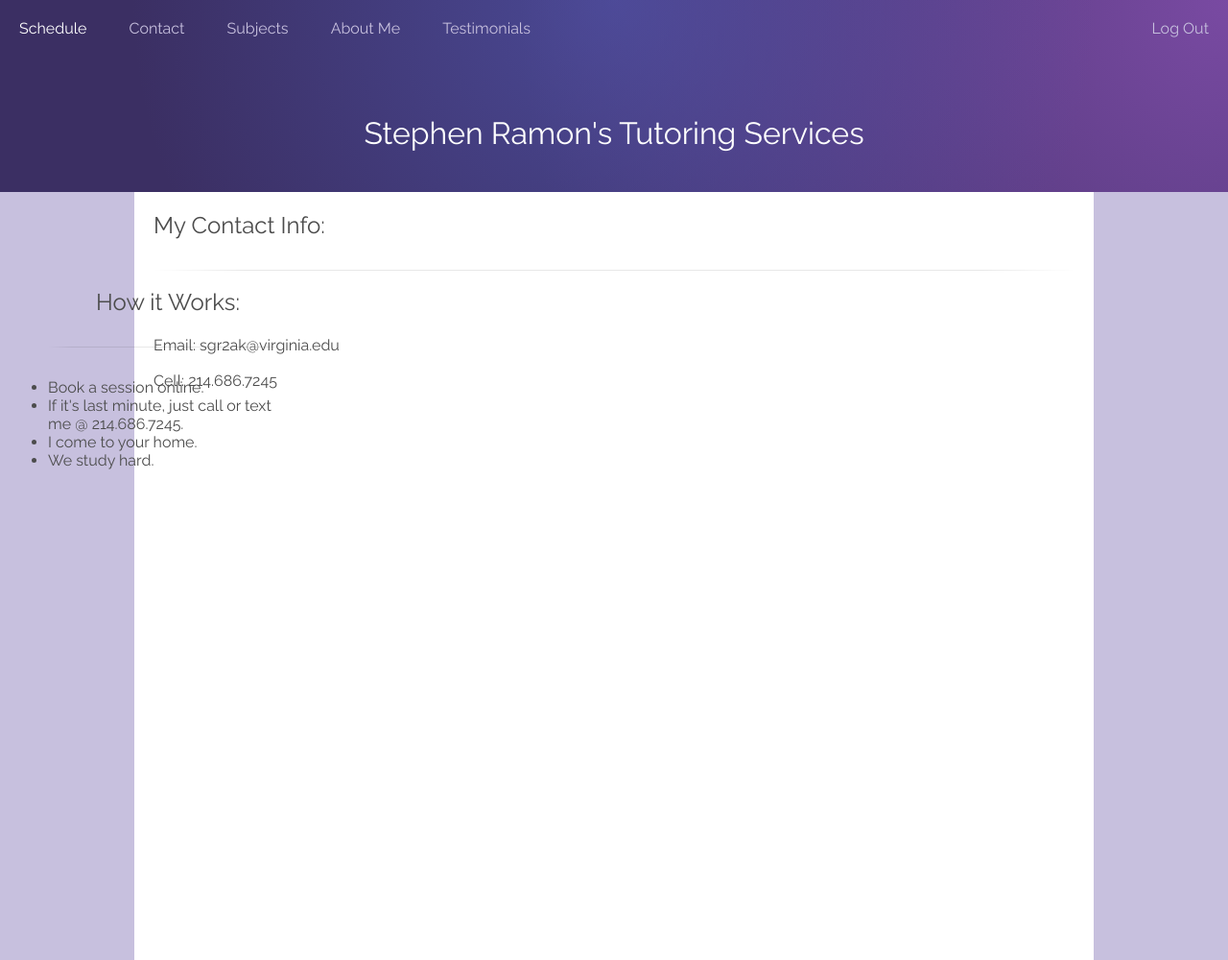
After one commit to mpieces/stephens-tutoring-final, a Rails app: page /contact in a window 1280 px wide. The commit adds this page. Shown: the whole page at 96% size. Run offline with Rails 7, Linux system fonts and the light colour scheme; style sheets or scripts are compiled from the project's sources; some libraries are stand-ins or nearby versions.

Commit message:
Start new project, complete homepage links and calendar embedding

```diff
--- /dev/null
+++ b/app/assets/javascripts/home.coffee
@@ -0,0 +1,3 @@
+# Place all the behaviors and hooks related to the matching controller here.
+# All this logic will automatically be available in application.js.
+# You can use CoffeeScript in this file: http://coffeescript.org/
--- a/app/assets/stylesheets/application.css
+++ b/app/assets/stylesheets/application.css
@@ -13,3 +13,173 @@
  *= require_tree .
  *= require_self
  */
+
+* {
+  margin: 0;
+  padding: 0;
+}
+
+/*BORDER BOX-SIZING: */
+* {
+  -webkit-box-sizing: border-box;
+  -moz-box-sizing: border-box;
+  box-sizing: border-box;
+}
+
+html, body {
+  height: 100%;
+}
+
+
+body {
+  background: #c7c0de;
+}
+
+#content {
+  /*text-align:center;*/
+  min-height: 100%;
+  height: auto !important;
+  height: 100%;
+  width: 1000px;
+  margin: 0 auto;
+  background-color: white;
+  padding: 20px;
+  margin-bottom: -100px;
+}
+
+/*#content:after {
+  content: "";
+  display: block;
+}*/
+
+#header {
+ /* text-align: left;*/
+  position: relative;
+  width: 100%;
+  height: 200px;
+  margin: 0 auto;
+  background-color: #3B2F63;
+  background-image: radial-gradient(circle at 50% top, rgba(84,90,182,0.6) 0%, rgba(84,90,182,0) 75%),radial-gradient(circle at right top, #794aa2 0%, rgba(121,74,162,0) 57%);
+
+}
+
+#title {
+  font-family: "Raleway", sans-serif;
+  font-size: 2em;
+  font-weight: ;
+  color: white;
+  font-weight: lighter;
+  /*line-height: 52px;*/
+  text-align: center;
+  padding-top: 120px;
+
+}
+
+#navbar ul {
+  position: absolute;
+  top: 0;
+  left: 0;
+  list-style-type: none;
+}
+
+#navbar li {
+  display: inline-block;
+}
+
+#navbar li a {
+  display: block;
+  text-decoration: none;
+  padding: 20px;
+  font-family: "Raleway", sans-serif;
+  font-size: 1em;
+  color: #c7c0de;
+}
+
+#navbar a:hover {
+  color: white;
+}
+
+#navbar a:selected {
+  color: white;
+}
+
+#r-navbar ul {
+  position: absolute;
+  top: 0;
+  right: 0;
+  list-style-type: none;
+}
+
+#r-navbar li {
+  display: inline-block;
+}
+
+#r-navbar li a {
+  display: block;
+  text-decoration: none;
+  padding: 20px;
+  font-family: "Raleway", sans-serif;
+  font-size: 1em;
+  color: #c7c0de;
+}
+
+#r-navbar a:hover {
+  color: white;
+}
+
+#r-navbar a:selected {
+  color: white;
+}
+
+
+ul, li, p {
+  font-family: "Raleway", sans-serif;
+  color: #4c4c4c;
+  font-weight: lighter;
+  font-size: 1em;
+}
+
+h1 {
+  font-family: "Raleway", sans-serif;
+  color: #4c4c4c;
+  font-weight: lighter;
+  font-size: 1.5em;
+}
+
+hr {
+    height: 1px;
+    margin: 2em 0;
+    border: 0;
+    background: -webkit-linear-gradient(left, transparent, rgba(0,0,0,0.09) 10%, rgba(0,0,0,0.09) 90%, transparent);
+}
+
+#home {
+  position: absolute;
+  top: 300px;
+  left: 50px;
+  width: 250px;
+  text-align: center;
+}
+
+#home li {
+  text-align: left;
+}
+
+#book h1 {
+  color: #6e5baa;
+  position: absolute;
+  top: 225px;
+  left: 650px;
+  border: 1px solid #6e5baa;
+  border-radius: 3px;
+  padding: 20px;
+  width: 250px;
+  text-align: center;
+}
+
+#calendar {
+  position: absolute;
+  top: 300px;
+  right: 25%;
+  left: 25%;
+}
--- /dev/null
+++ b/app/assets/stylesheets/home.scss
@@ -0,0 +1,3 @@
+// Place all the styles related to the home controller here.
+// They will automatically be included in application.css.
+// You can use Sass (SCSS) here: http://sass-lang.com/
--- /dev/null
+++ b/app/controllers/home_controller.rb
@@ -0,0 +1,7 @@
+class HomeController < ApplicationController
+
+  def contact
+  end
+
+
+end
--- /dev/null
+++ b/app/helpers/home_helper.rb
@@ -0,0 +1,2 @@
+module HomeHelper
+end
--- /dev/null
+++ b/app/views/home/contact.html.erb
@@ -0,0 +1,9 @@
+<h1>My Contact Info:</h1>
+<hr>
+
+<br>
+<br>
+
+<p>Email: sgr2ak@virginia.edu</p>
+<br>
+<p>Cell: 214.686.7245</p>
--- a/app/views/layouts/application.html.erb
+++ b/app/views/layouts/application.html.erb
@@ -1,14 +1,46 @@
 <!DOCTYPE html>
 <html>
 <head>
-  <title>Stephen</title>
+  <title><%= @page_title || "Stephen's Tutoring" %></title>
   <%= stylesheet_link_tag    'application', media: 'all', 'data-turbolinks-track' => true %>
   <%= javascript_include_tag 'application', 'data-turbolinks-track' => true %>
   <%= csrf_meta_tags %>
+  <link href='https://fonts.googleapis.com/css?family=Raleway' rel='stylesheet' type='text/css'>
 </head>
 <body>
+  <div id="header">
+    <div id="title">Stephen Ramon's Tutoring Services</div>
+  </div>
+  <div id="navbar">
+    <ul>
+      <li><a href="/">Schedule</a></li>
+      <li><a href="/contact">Contact</a></li>
+      <li><a href="/subjects">Subjects</a></li>
+      <li><a href="/about">About Me</a></li>
+      <li><a href="/testimonials">Testimonials</a></li>
+    </ul>
+  </div>
 
-<%= yield %>
+  <div id="r-navbar">
+    <ul>
+      <li><a href="#">Log Out</a></li>
+    </ul>
+  </div>
+
+  <div id="home">
+    <h1>How it Works:</h1>
+    <hr>
+    <ul>
+      <li>Book a session online.</li>
+      <li>If it's last minute, just call or text me @ 214.686.7245.</li>
+      <li>I come to your home.</li>
+      <li>We study hard.</li>
+    </ul>
+  </div>
+
+  <div id="content">
+    <%= yield %>
+  </div>
 
 </body>
 </html>
--- a/config/routes.rb
+++ b/config/routes.rb
@@ -1,4 +1,14 @@
 Rails.application.routes.draw do
+
+  root 'home#index'
+
+  get '/schedule' => 'home#schedule'
+  get '/contact' => 'home#contact'
+  get '/subjects' => 'home#subjects'
+  get '/about' => 'home#about'
+  get '/testimonials' => 'home#testimonials'
+
+
   # The priority is based upon order of creation: first created -> highest priority.
   # See how all your routes lay out with "rake routes".
 
```
Also changed, not shown: app/views/home/index.html.erb (added, +9 -0 lines), test/controllers/home_controller_test.rb (added, +7 -0 lines), app/views/home/about.html.erb (added), app/views/home/schedule.html.erb (added), app/views/home/subjects.html.erb (added), app/views/home/testimonials.html.erb (added).
